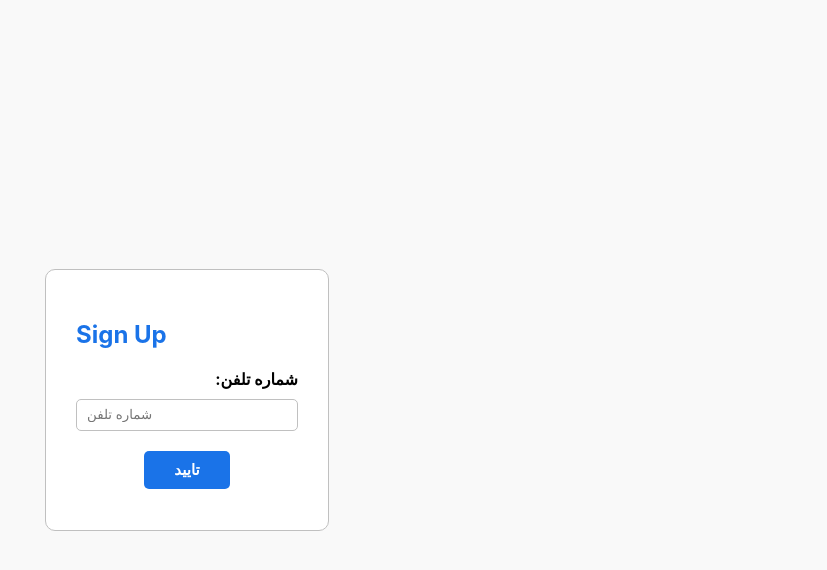
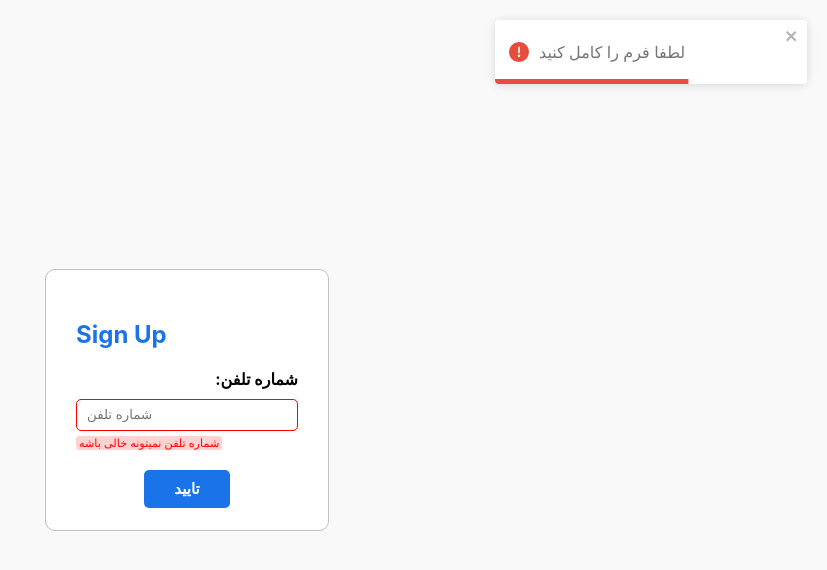
Before and after one commit to dezhbani/form-project, a React (Create React App) app in the folder frontend/: page /sign-up in a window 1280 px wide. Both pictures are taken after a click on the button "تایید". Shown: the top 570 px of the page, without its empty margins (453-1280 px from the left). Built offline with nearby package versions, Linux system fonts and the light colour scheme.

Commit message:
add toastify & change style

```diff
--- a/frontend/src/components/Signup.js
+++ b/frontend/src/components/Signup.js
@@ -2,8 +2,11 @@ import React, { useState, useEffect } from 'react';
 import { validate } from './validate';
 import { useNavigate } from 'react-router-dom';
 import axios from 'axios';
+import { ToastContainer } from 'react-toastify';
+import { notify } from './toast';
 
 //styles
+import 'react-toastify/dist/ReactToastify.css';
 import style from'./Signup.module.css';
 
 const Signup = ({state, setState}) => {
@@ -15,15 +18,15 @@ const Signup = ({state, setState}) => {
 
     console.log(Object.keys(erorrs).length);
 
-    // useEffect(() =>{
-    //     setErorrs(validate(data, "signup"));
-    //     console.log(erorrs)
-    // }, [data, touched]);
+    useEffect(() =>{
+        setErorrs(validate(data, "signup"));
+        console.log(erorrs)
+    }, [data, touched]);
 
     const focus = event =>{
         setTouched({ ...touched, [event.target.name]: true });
-        setErorrs(validate(data));
-        console.log(erorrs);
+        // setErorrs(validate(data));
+        // console.log(erorrs);
     }
 
     const change = event =>{
@@ -31,7 +34,7 @@ const Signup = ({state, setState}) => {
     }
 
     const clicked = async () =>{
-        if(Object.keys(erorrs).length === 2){
+        if(!Object.keys(erorrs).length){
             const res = await axios.post("http://127.0.0.1:8000/otp/request/",{
                 phone: data.phone
             });
@@ -40,12 +43,17 @@ const Signup = ({state, setState}) => {
             console.log(state);
 
             if(res.status === 200){
-                navigate('/sign-up/verify');
+                notify("success", "کد تایید ارسال شد")
+                const navigat = () =>{
+                    navigate('/sign-up/verify')
+                }
+                setTimeout(navigat, 5500);
             };
 
-        }else{ setTouched({
-            phone: true
-        })}
+        }else{
+            setTouched({phone: true});
+            notify("error", "لطفا فرم را کامل کنید");
+    };
 
     }
 
@@ -58,11 +66,14 @@ const Signup = ({state, setState}) => {
                 <div className={style.formfield}>
                     <label className={style.label}>شماره تلفن:</label>
                     <input className={(touched.phone && erorrs.phone)? style.uncompleted : style.phone} type="tel" value={data.phone} onFocus={focus} onChange={change} name='phone' placeholder='شماره تلفن' />
+                    {erorrs.phone && touched.phone && <span>{erorrs.phone}</span>}
+
                     <div className={style.buttons}>
                         <button onClick={clicked} type="submit">تایید</button>
                     </div>
                 </div>
             </div>
+            <ToastContainer />
         </div>
     );
 };
--- a/frontend/src/components/Signup.module.css
+++ b/frontend/src/components/Signup.module.css
@@ -40,6 +40,19 @@
     line-height: 30px;
     height: 30px;
     border: 1px solid #1a73e8;
+  }
+
+  .formfield span {
+    height: 10px;
+    text-align: left;
+    margin-top: 5px;
+    width: fit-content;
+    font-size: 0.7rem;
+    color: red;
+    line-height: 10px;
+    padding: 2px 3px;
+    border-radius: 3px;
+    background-color: rgba(255, 0, 0, 0.175);
   }
 
 .formfield{
```
